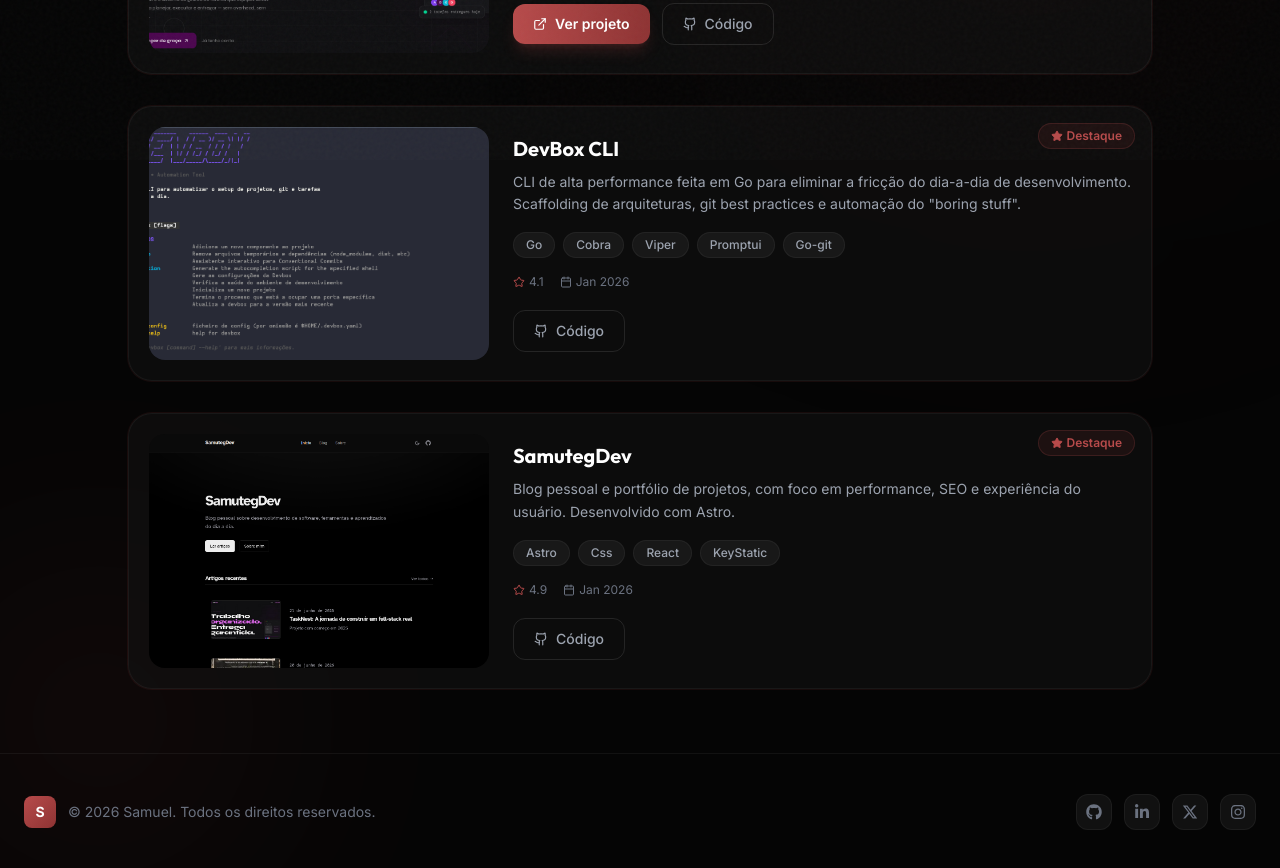
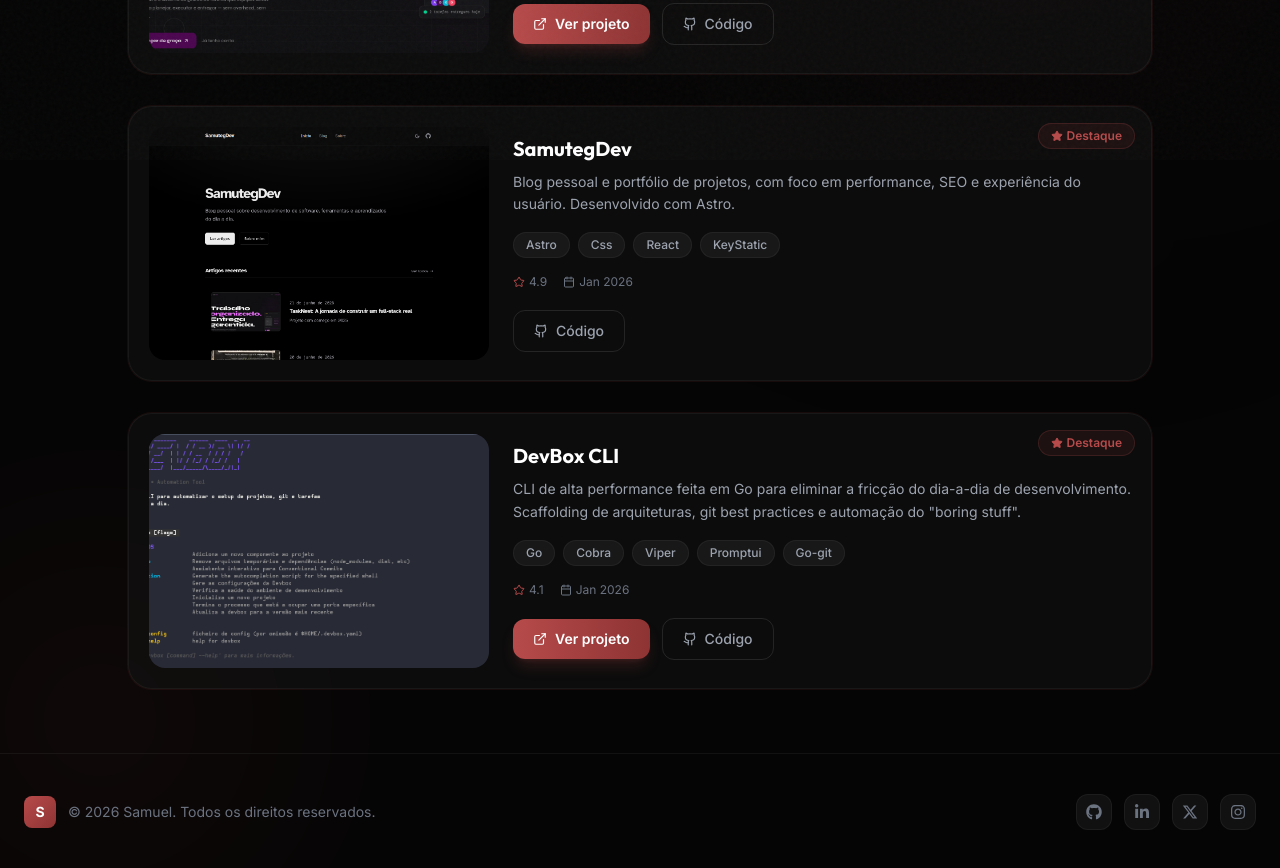
Before and after one commit to Samuteg/portifolio, a React (Vite) app: page /projects in a window 1280 px wide. Shown: the part 640-1508 px from the top of the page. Built offline with nearby package versions, Linux system fonts and the light colour scheme.

Commit message:
feat: reorder DevBox CLI project entry in ProjectsPage

```diff
--- a/src/pages/ProjectsPage.jsx
+++ b/src/pages/ProjectsPage.jsx
@@ -19,17 +19,6 @@ const projects = [
     featured: true,
   },
   {
-    title: "DevBox CLI",
-    description:
-      'CLI de alta performance feita em Go para eliminar a fricção do dia-a-dia de desenvolvimento. Scaffolding de arquiteturas, git best practices e automação do "boring stuff".',
-    image: devbox_print,
-    tags: ["Go", "Cobra", "Viper", "Promptui", "Go-git"],
-    rating: "4.1",
-    date: "Jan 2026",
-    codeUrl: "https://github.com/Samuteg/DevboxCLI",
-    featured: true
-  },
-  {
     title: "SamutegDev",
     description:
       'Blog pessoal e portfólio de projetos, com foco em performance, SEO e experiência do usuário. Desenvolvido com Astro.',
@@ -38,6 +27,18 @@ const projects = [
     rating: "4.9",
     date: "Jan 2026",
     codeUrl: "https://github.com/Samuteg/SamutegDev",
+    featured: true
+  },
+  {
+    title: "DevBox CLI",
+    description:
+      'CLI de alta performance feita em Go para eliminar a fricção do dia-a-dia de desenvolvimento. Scaffolding de arquiteturas, git best practices e automação do "boring stuff".',
+    image: devbox_print,
+    tags: ["Go", "Cobra", "Viper", "Promptui", "Go-git"],
+    rating: "4.1",
+    date: "Jan 2026",
+    liveUrl: "https://samuteg-dev.vercel.app/",
+    codeUrl: "https://github.com/Samuteg/DevboxCLI",
     featured: true
   },
 ];
```
